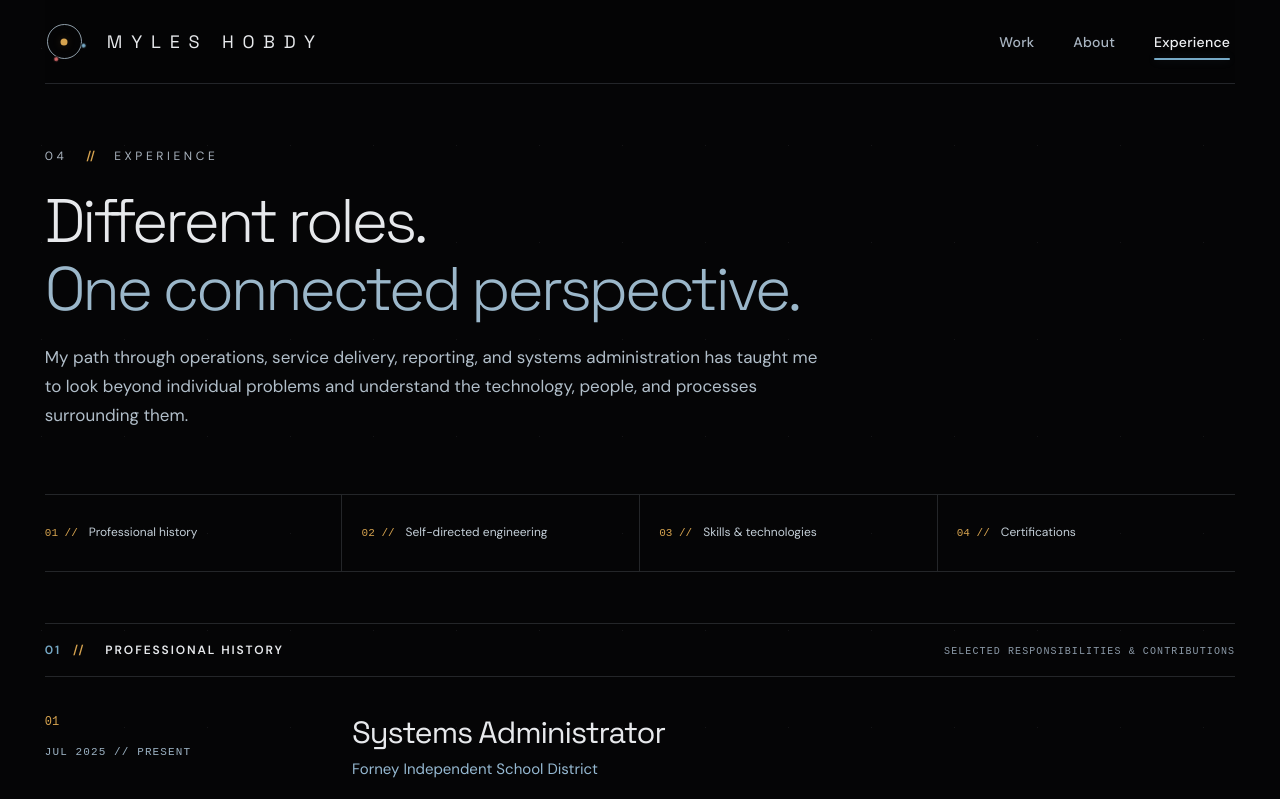
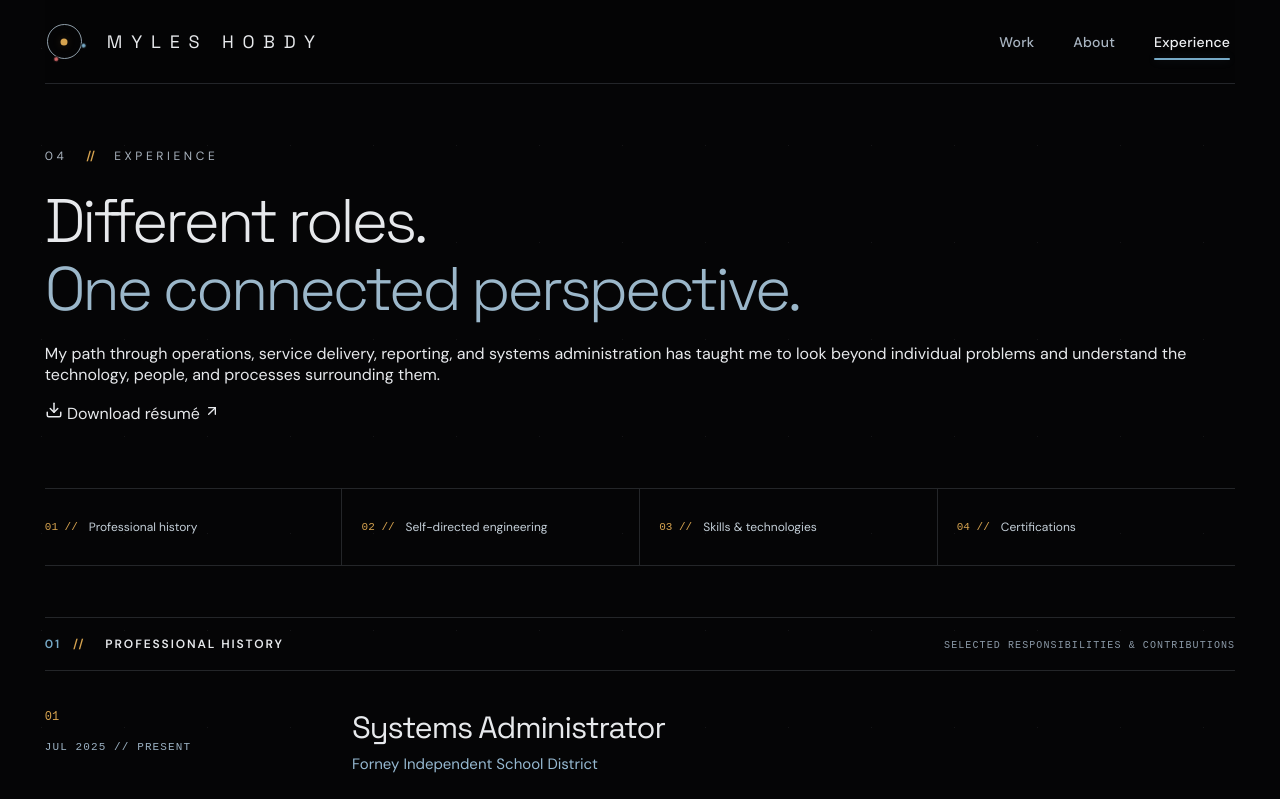
Before and after one commit to casual-loops/mylesh-portfolio, a Next.js app: page /experience in a window 1280 px wide. Shown: the top 799 px of the page. Built offline with nearby package versions, Linux system fonts and the light colour scheme.

Commit message:
feat: replace CV CTA with résumé download links

```diff
--- a/app/experience/page.tsx
+++ b/app/experience/page.tsx
@@ -1,5 +1,5 @@
 import Link from 'next/link';
-import { ArrowUpRight } from 'lucide-react';
+import { ArrowUpRight, Download } from 'lucide-react';
 import { Reveal } from '@/components/reveal';
 import { CertificationCarousel } from '@/components/certification-carousel';
 
@@ -82,6 +82,7 @@ export default function Experience() {
         <p className="eyebrow">04 <span className="eyebrow-divider">//</span> EXPERIENCE</p>
         <h1>Different roles.<br /><span>One connected perspective.</span></h1>
         <p>My path through operations, service delivery, reporting, and systems administration has taught me to look beyond individual problems and understand the technology, people, and processes surrounding them.</p>
+        <a className="experience-resume-link" href="/Myles-Hobdy-Resume.pdf" download="Myles-Hobdy-Resume.pdf"><Download size={18} aria-hidden="true" /> Download résumé <ArrowUpRight size={16} aria-hidden="true" /></a>
       </header>
 
       <nav className="experience-section-nav" aria-label="Experience page sections">
@@ -175,9 +176,9 @@ export default function Experience() {
         </div>
         <CertificationCarousel />
       </section>
-      <div className="experience-next">
-        <p>Want the technical overview?</p>
-        <Link href="/cv">Explore my CV <ArrowUpRight size={18} aria-hidden="true" /></Link>
+      <div id="resume" className="experience-next">
+        <p>Prefer the concise version? Get my two-page résumé.</p>
+        <a href="/Myles-Hobdy-Resume.pdf" download="Myles-Hobdy-Resume.pdf"><Download size={17} aria-hidden="true" /> Download résumé <ArrowUpRight size={18} aria-hidden="true" /></a>
       </div>
     </div>
   );
```
